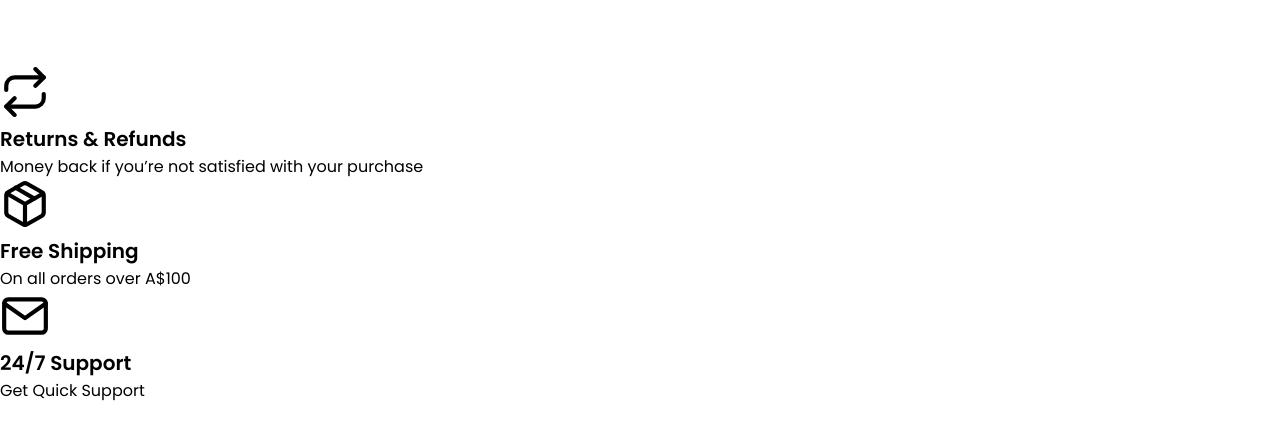
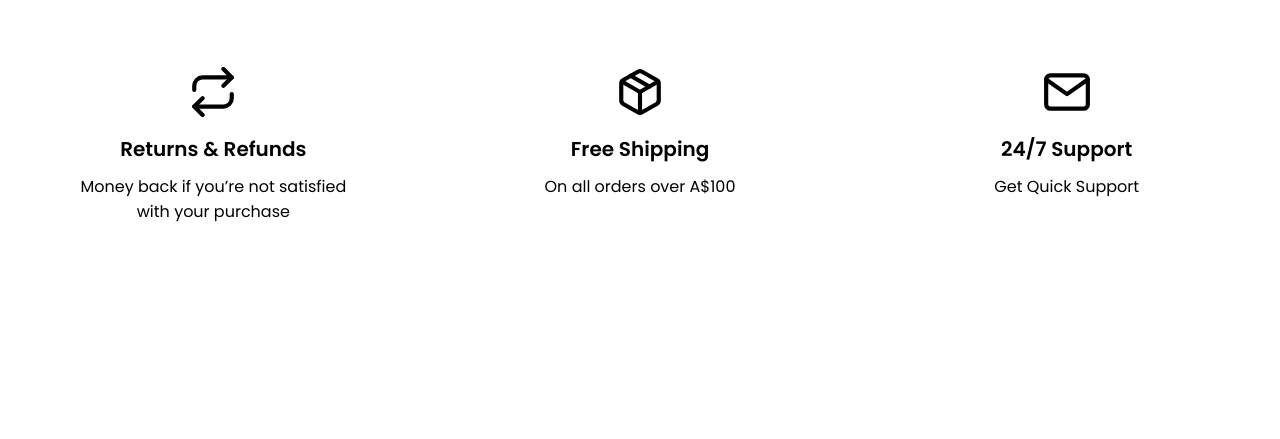
Before and after one commit to swayamsth/footwear, a plain HTML site: page index.html in a window 1280 px wide. Shown: the part 3018-3457 px from the top of the page. After the commit the page ends 3302 px from the top, so only its background shows below. Drawn offline with Linux system fonts and the light colour scheme.

Commit message:
Complete service section

```diff
--- a/index.html
+++ b/index.html
@@ -5,6 +5,7 @@
         <meta name="viewport" content="width=device-width, initial-scale=1.0">
         <title>Footwear</title>
         <link rel="stylesheet" href="./style.css">
+        <link rel="icon" type="image/png" href="./images/favicon.png">
         <script src="./script.js" defer></script>
     </head>
     <body>
@@ -520,22 +521,22 @@
 
                 <!-- SERVICE SECTION -->
                 <section class="section service">
-                    <div class="first">
+                    <div class="service-col">
                         <svg xmlns="http://www.w3.org/2000/svg" width="50" height="50" viewBox="0 0 24 24" fill="none" stroke="currentColor" stroke-width="2" stroke-linecap="round" stroke-linejoin="round" class="feather feather-repeat"><polyline points="17 1 21 5 17 9"></polyline><path d="M3 11V9a4 4 0 0 1 4-4h14"></path><polyline points="7 23 3 19 7 15"></polyline><path d="M21 13v2a4 4 0 0 1-4 4H3"></path></svg>
 
                         <h2 class="h2">Returns & Refunds</h2>
-                        <p>Money back if you’re not satisfied
+                        <p>Money back if you’re not satisfied<br>
                             with your purchase</p>
                     </div>
 
-                    <div class="second">
+                    <div class="service-col">
                         <svg xmlns="http://www.w3.org/2000/svg" width="50" height="50" viewBox="0 0 24 24" fill="none" stroke="currentColor" stroke-width="2" stroke-linecap="round" stroke-linejoin="round" class="feather feather-package"><line x1="16.5" y1="9.4" x2="7.5" y2="4.21"></line><path d="M21 16V8a2 2 0 0 0-1-1.73l-7-4a2 2 0 0 0-2 0l-7 4A2 2 0 0 0 3 8v8a2 2 0 0 0 1 1.73l7 4a2 2 0 0 0 2 0l7-4A2 2 0 0 0 21 16z"></path><polyline points="3.27 6.96 12 12.01 20.73 6.96"></polyline><line x1="12" y1="22.08" x2="12" y2="12"></line></svg>
 
                         <h2 class="h2">Free Shipping</h2>
                         <p>On all orders over A$100</p>
                     </div>
 
-                    <div class="third">
+                    <div class="service-col">
                         <svg xmlns="http://www.w3.org/2000/svg" width="50" height="50" viewBox="0 0 24 24" fill="none" stroke="currentColor" stroke-width="2" stroke-linecap="round" stroke-linejoin="round" class="feather feather-mail"><path d="M4 4h16c1.1 0 2 .9 2 2v12c0 1.1-.9 2-2 2H4c-1.1 0-2-.9-2-2V6c0-1.1.9-2 2-2z"></path><polyline points="22,6 12,13 2,6"></polyline></svg>
 
                         <h2 class="h2">24/7 Support</h2>
--- a/style.css
+++ b/style.css
@@ -528,3 +528,18 @@ a:hover{
 }
 
 /* Service */
+
+.service{
+    display: flex;
+    justify-content: space-around;
+    align-items: flex-start;
+}
+
+.service-col{
+    width: 500px;
+    text-align: center;
+}
+
+.service-col svg, .service-col h2{
+    margin-bottom: 10px;
+}
```
Also changed, not shown: images/favicon.png (added).
